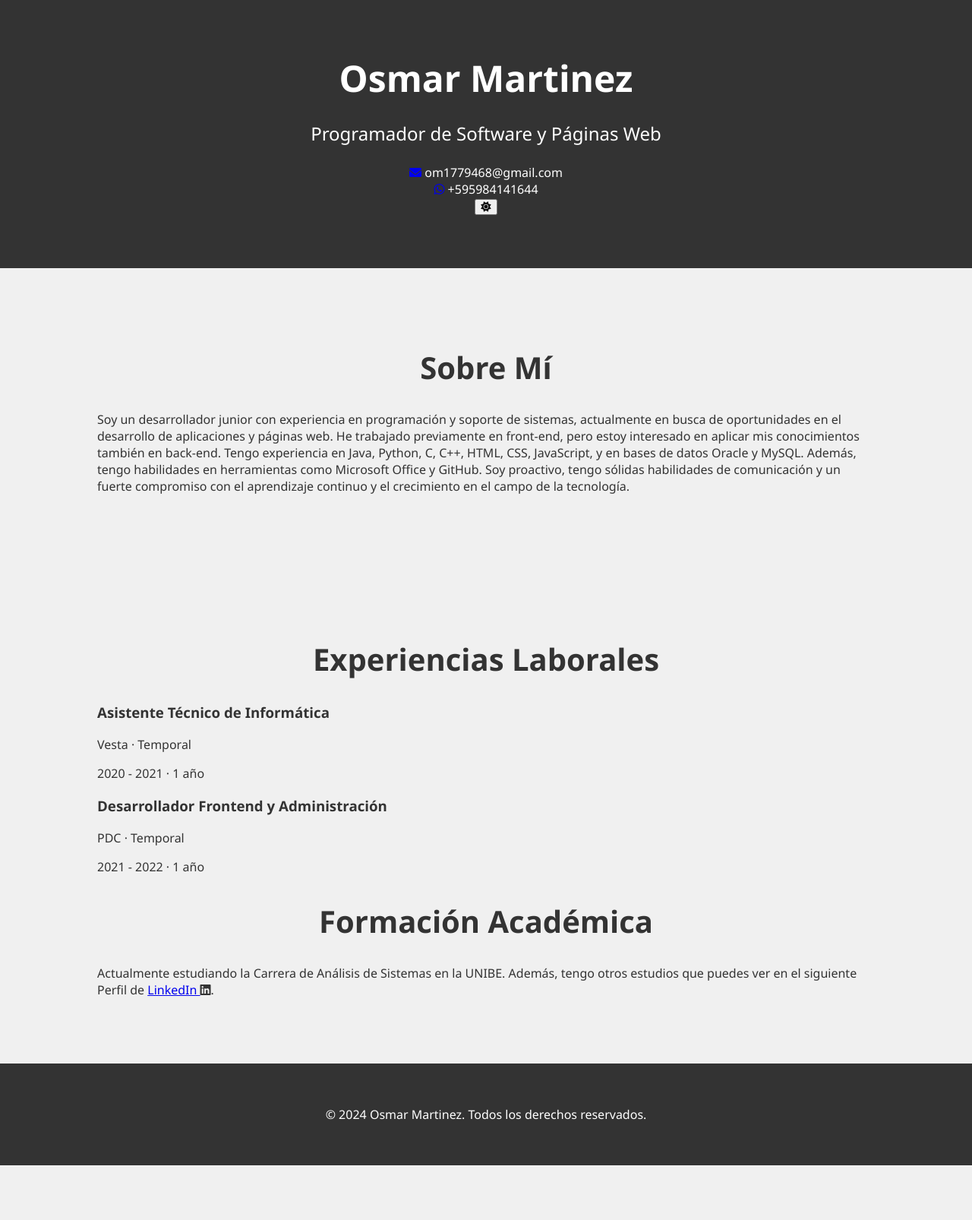
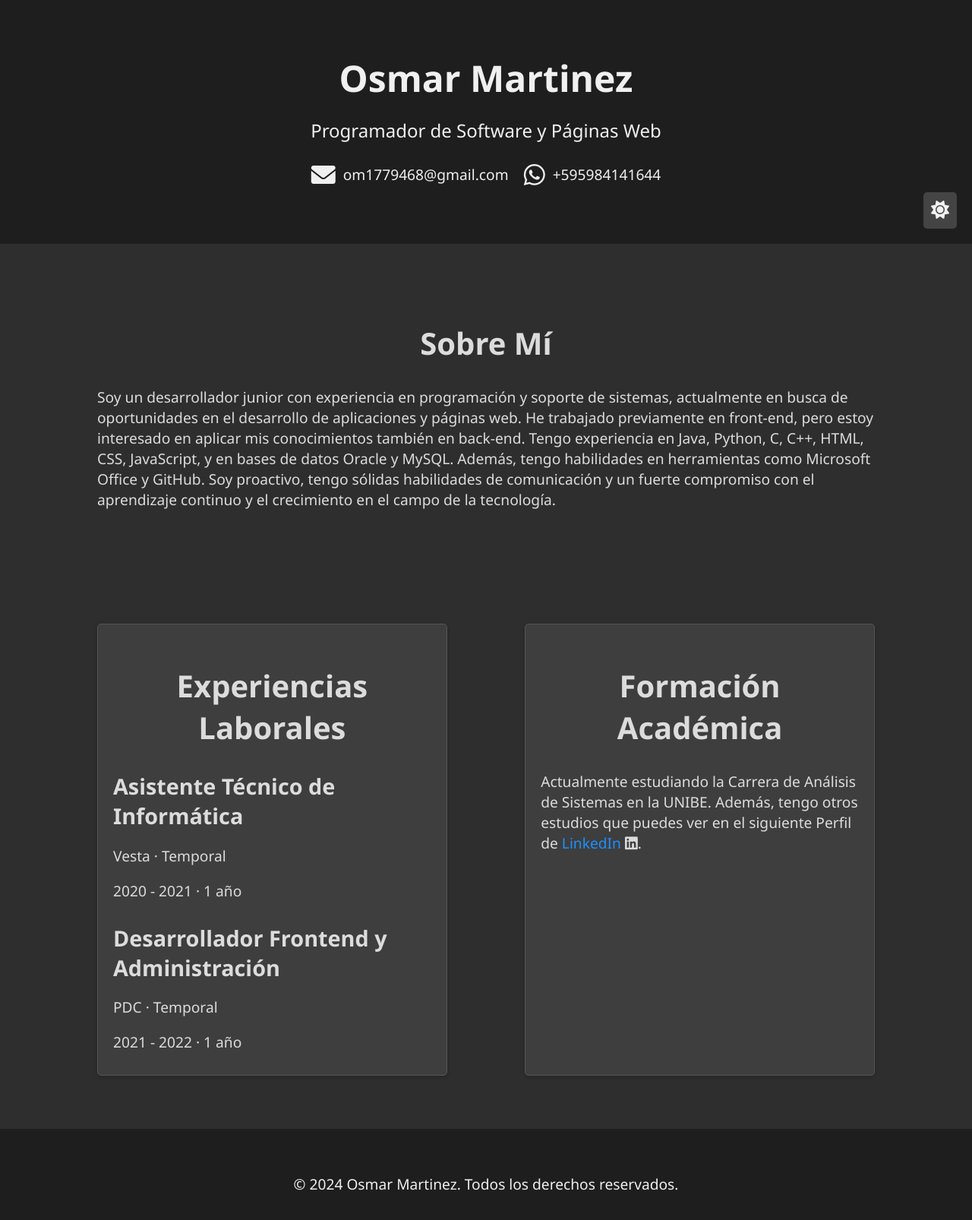
Before and after one commit to VarDevCoder/web, a plain HTML site: page Index.html in a window 1280 px wide. Shown: the whole page at 76% size. Before the commit the page ends 1534 px from the top, so only its background shows below. Drawn offline with Linux system fonts and the light colour scheme.

Commit message:
styles.css

```diff
--- a/styles.css
+++ b/styles.css
@@ -1,11 +1,10 @@
 /* Estilos generales */
-
 body {
   font-family: 'Segoe UI', Tahoma, Geneva, Verdana, sans-serif;
   margin: 0;
   padding: 0;
-    background-color: #f0f0f0;
-    color: #333;
+  background-color: #2e2e2e; /* Fondo oscuro */
+  color: #dcdcdc; /* Texto claro */
 }
 
 .container {
@@ -15,10 +14,11 @@ body {
 }
 
 header {
-    background-color: #333;
-    color: #fff;
+  background-color: #1e1e1e; /* Fondo más oscuro */
+  color: #f0f0f0; /* Texto claro */
   text-align: center;
   padding: 50px 0;
+  position: relative; /* Para posicionar el botón de cambio de tema */
 }
 
 header h1 {
@@ -28,6 +28,53 @@ body {
 
 header p {
   font-size: 1.5rem;
+  margin: 20px 0;
+}
+
+.contact-info {
+  display: flex;
+  justify-content: center;
+  gap: 20px;
+  margin-top: 20px;
+}
+
+.contact-item {
+  display: flex;
+  align-items: center;
+}
+
+.contact-icon {
+  color: #f0f0f0;
+  font-size: 2rem;
+  text-decoration: none;
+  margin-right: 10px;
+}
+
+.contact-icon:hover {
+  color: #ccc;
+}
+
+.contact-text {
+  color: #f0f0f0;
+  font-size: 1.2rem;
+}
+
+/* Botón de cambio de tema */
+.theme-toggle {
+  position: absolute;
+  right: 20px;
+  bottom: 20px;
+  background-color: #444;
+  border: none;
+  color: #f0f0f0;
+  font-size: 1.5rem;
+  border-radius: 5px;
+  padding: 10px;
+  cursor: pointer;
+}
+
+.theme-toggle:hover {
+  background-color: #666;
 }
 
 section {
@@ -40,64 +87,105 @@ body {
   font-size: 2.5rem;
 }
 
-  .project {
-    margin-bottom: 20px;
+h3 {
+  font-size: 1.8rem;
+  margin-bottom: 10px;
 }
 
-  .project h3 {
+p {
+  font-size: 1.2rem;
   margin-bottom: 10px;
-    font-size: 1.8rem;
 }
 
-  .project p {
-    font-size: 1.2rem;
+#info {
+  display: flex;
+  justify-content: space-between;
+  flex-wrap: wrap;
 }
 
-  .project a {
-    display: inline-block;
-    background-color: #007bff;
-    color: #fff;
-    padding: 10px 20px;
-    text-decoration: none;
-    border-radius: 5px;
-    transition: background-color 0.3s ease;
+.info-container {
+  display: flex;
+  justify-content: space-between;
+  gap: 20px;
 }
 
-  .project a:hover {
-    background-color: #0056b3;
+.info-item {
+  background-color: #3e3e3e; /* Fondo gris oscuro */
+  border: 1px solid #555;
+  border-radius: 5px;
+  padding: 20px;
+  box-shadow: 0 2px 5px rgba(0, 0, 0, 0.2);
+  flex: 1;
+  box-sizing: border-box;
+  max-width: 45%;
 }
 
-  form {
-    max-width: 500px;
-    margin: 0 auto;
+.info-item a {
+  color: #1e90ff;
+  text-decoration: none;
 }
 
-  form input,
-  form textarea,
-  form button {
-    display: block;
-    width: 100%;
-    margin-bottom: 10px;
-    padding: 10px;
-    font-size: 1rem;
-  }
-
-  form button {
-    background-color: #28a745;
-    color: #fff;
-    border: none;
-    padding: 10px 20px;
-    cursor: pointer;
-    transition: background-color 0.3s ease;
-  }
-
-  form button:hover {
-    background-color: #218838;
+.info-item a:hover {
+  text-decoration: underline;
 }
 
 footer {
-    background-color: #333;
-    color: #fff;
+  background-color: #1e1e1e;
+  color: #f0f0f0;
   text-align: center;
   padding: 20px 0;
 }
+
+/* Modo oscuro */
+body.dark-mode {
+  background-color: #1e1e1e;
+  color: #dcdcdc;
+}
+
+body.dark-mode header {
+  background-color: #000;
+}
+
+body.dark-mode .contact-icon {
+  color: #dcdcdc;
+}
+
+body.dark-mode .contact-text {
+  color: #dcdcdc;
+}
+
+body.dark-mode .info-item {
+  background-color: #333;
+  border: 1px solid #444;
+}
+
+body.dark-mode footer {
+  background-color: #000;
+}
+
+/* Modo claro */
+body.light-mode {
+  background-color: #f0f0f0;
+  color: #333;
+}
+
+body.light-mode header {
+  background-color: #f8f8f8;
+}
+
+body.light-mode .contact-icon {
+  color: #333;
+}
+
+body.light-mode .contact-text {
+  color: #333;
+}
+
+body.light-mode .info-item {
+  background-color: #fff;
+  border: 1px solid #ddd;
+}
+
+body.light-mode footer {
+  background-color: #f8f8f8;
+}
```
Lines whose indentation alone changed are shown as unchanged.
